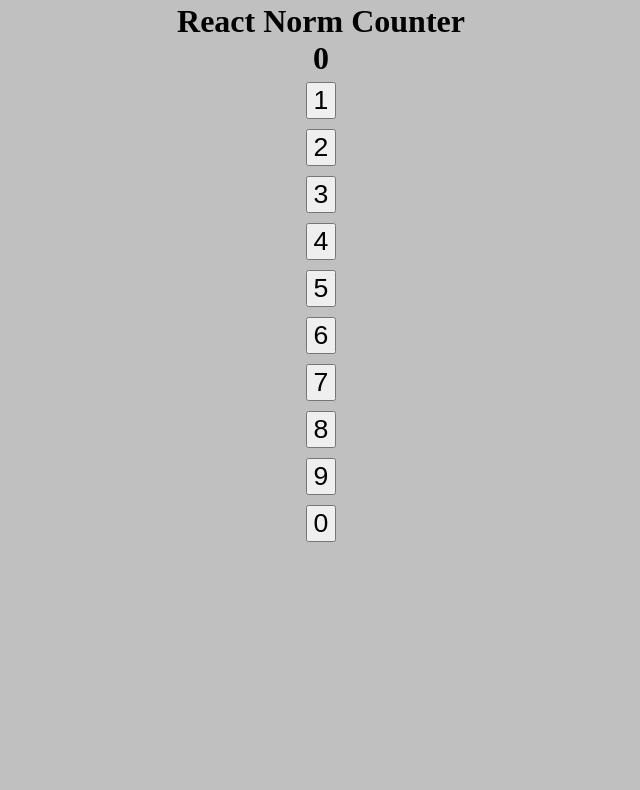
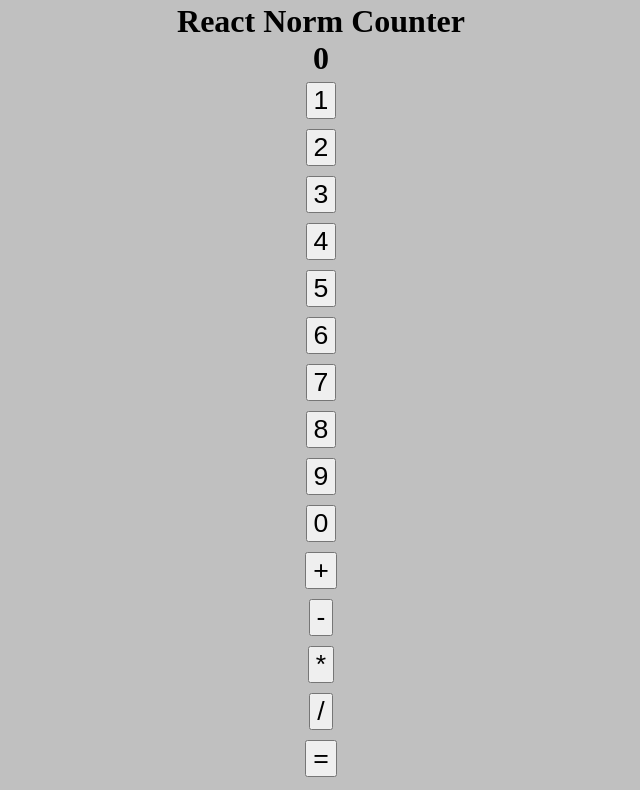
Before and after one commit to Chupriarti/react-counter, a React (Create React App) app: page / in a window 1280 px wide. Shown: the part 267-1057 px from the top of the page, without its empty margins (319-959 px from the left). Before the commit the page ends 822 px from the top, so only its background shows below. Built offline with nearby package versions, Linux system fonts and the light colour scheme.

Commit message:
prepared operator buttons

```diff
--- a/src/components/NormCounter/NormCounter.js
+++ b/src/components/NormCounter/NormCounter.js
@@ -8,6 +8,7 @@ export const NormCounter = () => {
     const [a, setA] = React.useState(null);
     const [b, setB] = React.useState(null);
     const [currentPart, setCurrentPart] = React.useState(0);
+    const [op, setOp] = React.useState(null);
     return (
       <div className="normCounter">
         <Header title = "React Norm Counter" />
@@ -22,6 +23,11 @@ export const NormCounter = () => {
         <CounterButton title="8" />
         <CounterButton title="9" />
         <CounterButton title="0" />
+        <CounterButton title="+" />
+        <CounterButton title="-" />
+        <CounterButton title="*" />
+        <CounterButton title="/" />
+        <CounterButton title="=" />
       </div>
     )
 }
```
